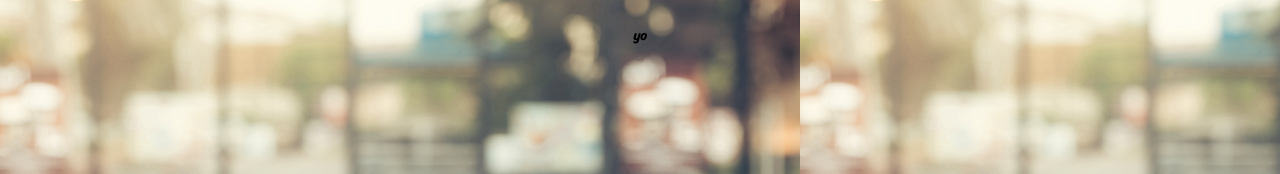
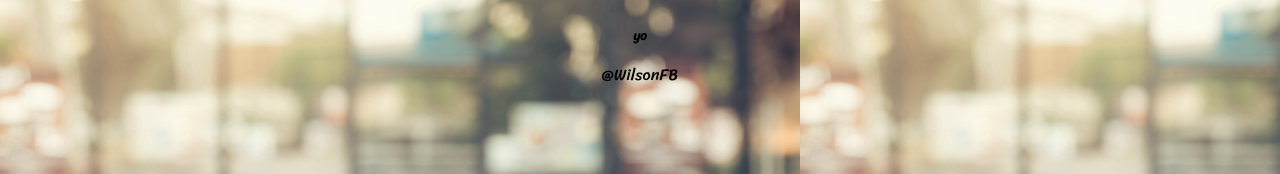
Before and after one commit to wilsonurias/Meal-API, a plain HTML site: page index.html in a window 1280 px wide. Shown: the part 387-561 px from the top of the page. Drawn offline with Linux system fonts and the light colour scheme.

Commit message:
recent update

```diff
--- a/index.html
+++ b/index.html
@@ -19,11 +19,16 @@
 		<h2>Use the Random Meal App!</h2>
 		<button type="button" name="button">Get Tonight's Dinner</button>
 
+
+
 		<h3></h3>
 		<img src="" alt="">
 		<h4></h4>
 		<h5>yo</h5>
 
+
+		<footer>@WilsonFB</footer>
+
 		<script type="text/javascript" src="js/main.js"></script>
 	</body>
 </html>
```
